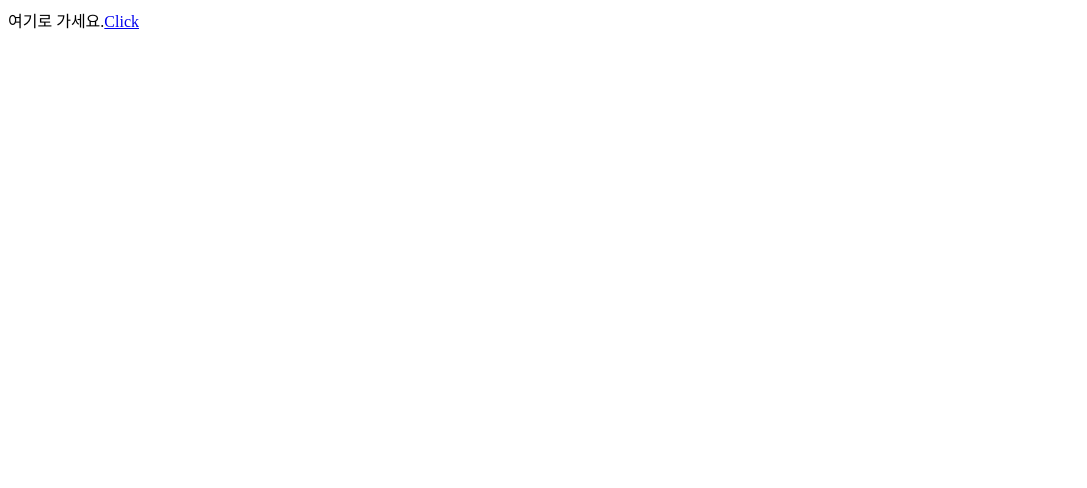
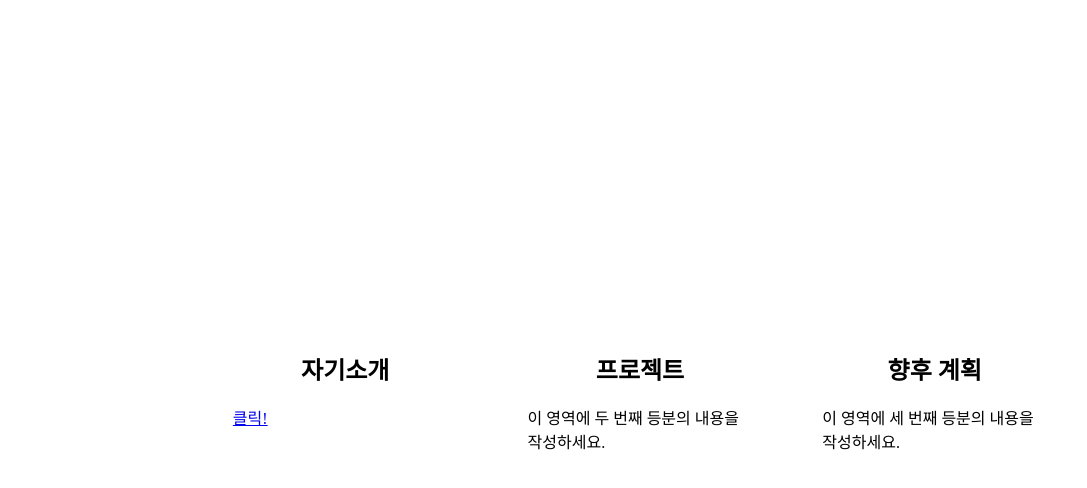
Before and after one commit to withMSCHOI/withMSCHOI.github.io, a plain HTML site: page index.html in a window 1280 px wide. Shown: the whole page, without its empty margins (0-1087 px from the left). Drawn offline with Linux system fonts and the light colour scheme.

Commit message:
decorate1

```diff
--- a/index.html
+++ b/index.html
@@ -1,9 +1,62 @@
 <!DOCTYPE html>
 <html lang="ko">
-    <head>
+<head>
+    <meta charset="UTF-8">
+    <meta name="viewport" content="width=device-width, initial-scale=1.0">
+    <title>명수의 포트폴리오</title>
+    <style>
+        html, body {
+            height: 100%;
+            margin: 0;
+            display: flex;
+            justify-content: center; /* 수평 가운데 정렬 */
+            align-items: center; /* 수직 가운데 정렬 */
+        }
+        .container {
+            display: flex;
+            flex-direction: row;
+        }
+        .column {
+            flex: 1;
+            padding: 10px;
+            /*border: 1px solid #ccc;*/
+        }
 
-    </head>
-    <body>
-        여기로 가세요.<a href="test2.html">Click</a>
-    </body>
+        .container > .column {
+            margin-right: 50px; /* 간격 설정 */
+        }
+
+        /* 마지막 컨테이너의 마진 제거 */
+        .container > .column:last-child {
+            margin-right: 0;
+        }
+
+        h2{
+            text-align: center;
+        }
+
+        a{
+            text-align: center;
+        }
+    </style>
+</head>
+<body>
+    <div class="container">
+        <div class="column">
+            <!-- 첫 번째 등분 -->
+            <h2>자기소개</h2>
+            <a href="self_introduction.html">클릭!</a>
+        </div>
+        <div class="column">
+            <!-- 두 번째 등분 -->
+            <h2>프로젝트</h2>
+            <p>이 영역에 두 번째 등분의 내용을 작성하세요.</p>
+        </div>
+        <div class="column">
+            <!-- 세 번째 등분 -->
+            <h2>향후 계획</h2>
+            <p>이 영역에 세 번째 등분의 내용을 작성하세요.</p>
+        </div>
+    </div>
+</body>
 </html>
```
Also changed, not shown: self_introduction.html (renamed from test2.html).
